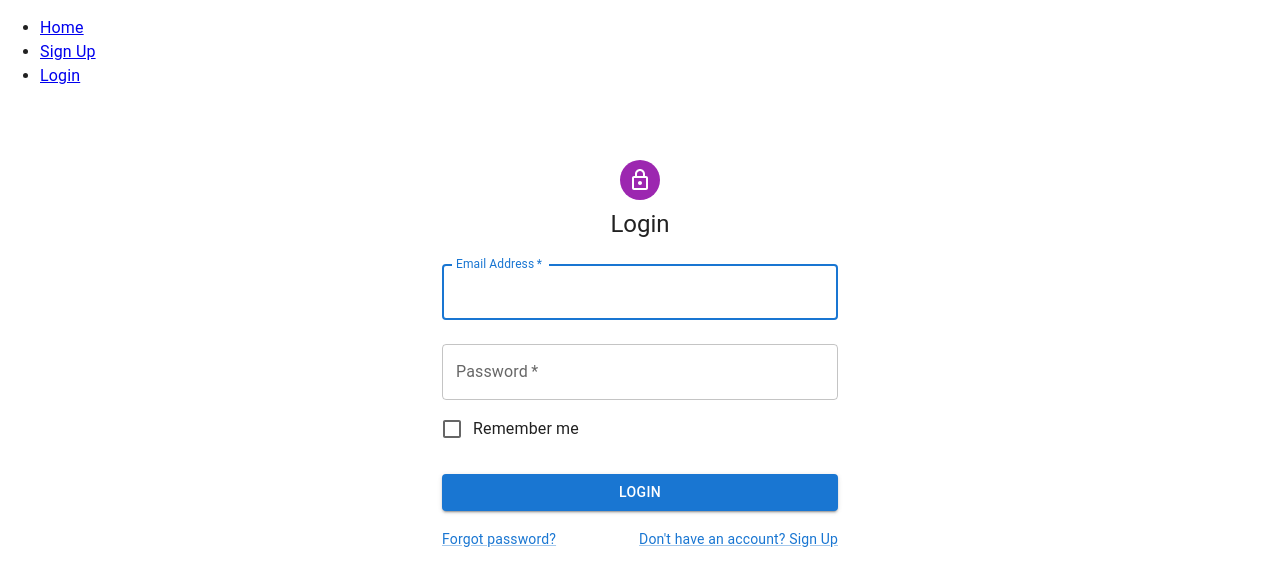
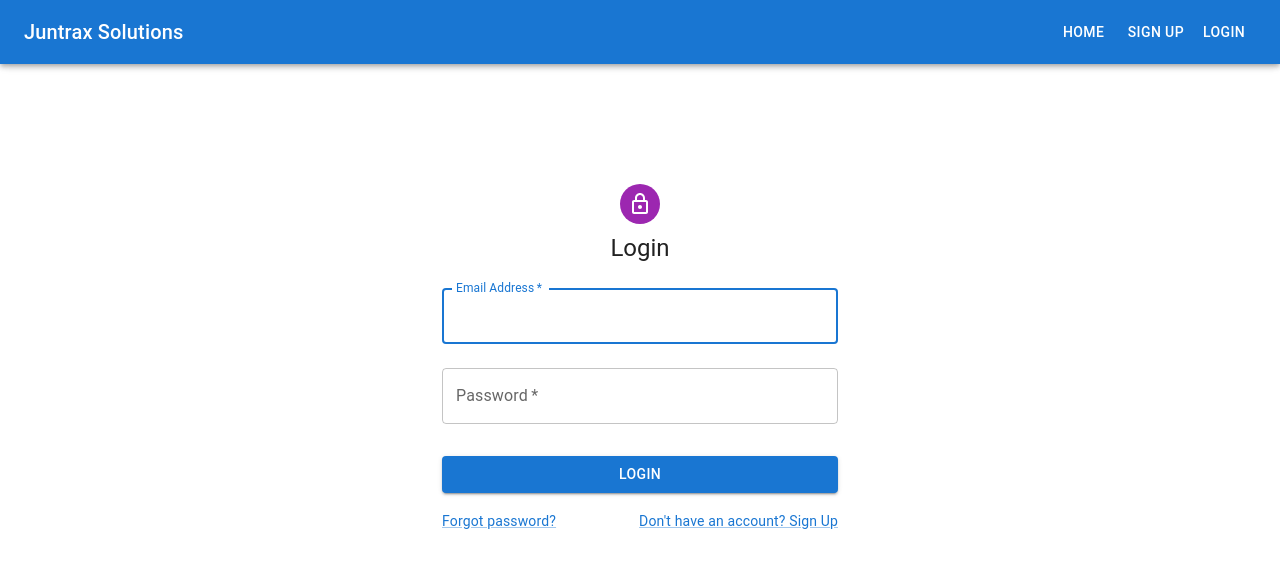
Before and after one commit to shikhar2817/HR-Manager-Dashboard, a React (Create React App) app in the folder client/: page /login in a window 1280 px wide. Shown: the top 586 px of the page. Built offline with nearby package versions, Linux system fonts and the light colour scheme.

Commit message:
added navigation app drawer

```diff
--- /dev/null
+++ b/client/src/components/Navigation.tsx
@@ -0,0 +1,122 @@
+import * as React from "react";
+import AppBar from "@mui/material/AppBar";
+import Box from "@mui/material/Box";
+import CssBaseline from "@mui/material/CssBaseline";
+import Divider from "@mui/material/Divider";
+import Drawer from "@mui/material/Drawer";
+import IconButton from "@mui/material/IconButton";
+import List from "@mui/material/List";
+import ListItem from "@mui/material/ListItem";
+import ListItemButton from "@mui/material/ListItemButton";
+import ListItemText from "@mui/material/ListItemText";
+import MenuIcon from "@mui/icons-material/Menu";
+import Toolbar from "@mui/material/Toolbar";
+import Typography from "@mui/material/Typography";
+import Button from "@mui/material/Button";
+import { Link } from "react-router-dom";
+
+interface Props {
+    /**
+     * Injected by the documentation to work in an iframe.
+     * You won't need it on your project.
+     */
+    window?: () => Window;
+}
+
+const drawerWidth = 240;
+
+export default function Navigation(props: Props) {
+    const { window } = props;
+    const [mobileOpen, setMobileOpen] = React.useState(false);
+
+    const handleDrawerToggle = () => {
+        setMobileOpen((prevState) => !prevState);
+    };
+
+    const drawer = (
+        <Box onClick={handleDrawerToggle} sx={{ textAlign: "center" }}>
+            <Typography variant="h6" sx={{ my: 2 }}>
+                Juntrax Solutions
+            </Typography>
+            <Divider />
+            <List>
+                <Link to="/">
+                    <ListItem disablePadding>
+                        <ListItemButton sx={{ textAlign: "center" }}>
+                            <ListItemText primary={"Home"} />
+                        </ListItemButton>
+                    </ListItem>
+                </Link>
+                <Link to="signup">
+                    <ListItem disablePadding>
+                        <ListItemButton sx={{ textAlign: "center" }}>
+                            <ListItemText primary={"Sign Up"} />
+                        </ListItemButton>
+                    </ListItem>
+                </Link>
+                <Link to="login">
+                    <ListItem disablePadding>
+                        <ListItemButton sx={{ textAlign: "center" }}>
+                            <ListItemText primary={"Login"} />
+                        </ListItemButton>
+                    </ListItem>
+                </Link>
+            </List>
+        </Box>
+    );
+
+    const container = window !== undefined ? () => window().document.body : undefined;
+
+    return (
+        <Box sx={{ display: "flex" }}>
+            <CssBaseline />
+            <AppBar component="nav">
+                <Toolbar>
+                    <IconButton
+                        color="inherit"
+                        aria-label="open drawer"
+                        edge="start"
+                        onClick={handleDrawerToggle}
+                        sx={{ mr: 2, display: { sm: "none" } }}
+                    >
+                        <MenuIcon />
+                    </IconButton>
+                    <Typography variant="h6" component="div" sx={{ flexGrow: 1, display: { xs: "none", sm: "block" } }}>
+                        Juntrax Solutions
+                    </Typography>
+                    <Box sx={{ display: { xs: "none", sm: "block" } }}>
+                        <Link to="/">
+                            <Button sx={{ color: "#fff" }}>Home</Button>
+                        </Link>{" "}
+                        <Link to="/signup">
+                            <Button sx={{ color: "#fff" }}>Sign Up</Button>
+                        </Link>
+                        <Link to="/login">
+                            <Button sx={{ color: "#fff" }}>Login</Button>
+                        </Link>
+                    </Box>
+                </Toolbar>
+            </AppBar>
+            <nav>
+                <Drawer
+                    container={container}
+                    variant="temporary"
+                    open={mobileOpen}
+                    onClose={handleDrawerToggle}
+                    ModalProps={{
+                        keepMounted: true, // Better open performance on mobile.
+                    }}
+                    sx={{
+                        display: { xs: "block", sm: "none" },
+                        "& .MuiDrawer-paper": { boxSizing: "border-box", width: drawerWidth },
+                    }}
+                >
+                    {drawer}
+                </Drawer>
+            </nav>
+            <Box component="main" sx={{ p: 3 }}>
+                <Toolbar />
+            </Box>
+        </Box>
+    );
+}
--- a/client/src/pages/Home.tsx
+++ b/client/src/pages/Home.tsx
@@ -1,4 +1,5 @@
 import React from "react";
+import Navigation from "../components/Navigation";
 
 export const Home = () => {
     return <div>Home</div>;
--- a/client/src/pages/Layout.tsx
+++ b/client/src/pages/Layout.tsx
@@ -1,22 +1,10 @@
-import { Outlet, Link } from "react-router-dom";
+import { Outlet } from "react-router-dom";
+import Navigation from "../components/Navigation";
 
 const Layout = () => {
     return (
         <>
-            <nav>
-                <ul>
-                    <li>
-                        <Link to="/">Home</Link>
-                    </li>
-                    <li>
-                        <Link to="/signup">Sign Up</Link>
-                    </li>
-                    <li>
-                        <Link to="/login">Login</Link>
-                    </li>
-                </ul>
-            </nav>
-
+            <Navigation />
             <Outlet />
         </>
     );
--- a/client/src/pages/Login.tsx
+++ b/client/src/pages/Login.tsx
@@ -3,8 +3,6 @@
 import Button from "@mui/material/Button";
 import CssBaseline from "@mui/material/CssBaseline";
 import TextField from "@mui/material/TextField";
-import FormControlLabel from "@mui/material/FormControlLabel";
-import Checkbox from "@mui/material/Checkbox";
 import Link from "@mui/material/Link";
 import Grid from "@mui/material/Grid";
 import Box from "@mui/material/Box";
@@ -60,7 +58,7 @@
                         id="password"
                         autoComplete="current-password"
                     />
-                    <FormControlLabel control={<Checkbox value="remember" color="primary" />} label="Remember me" />
+
                     <Button type="submit" fullWidth variant="contained" sx={{ mt: 3, mb: 2 }}>
                         Login
                     </Button>
```
